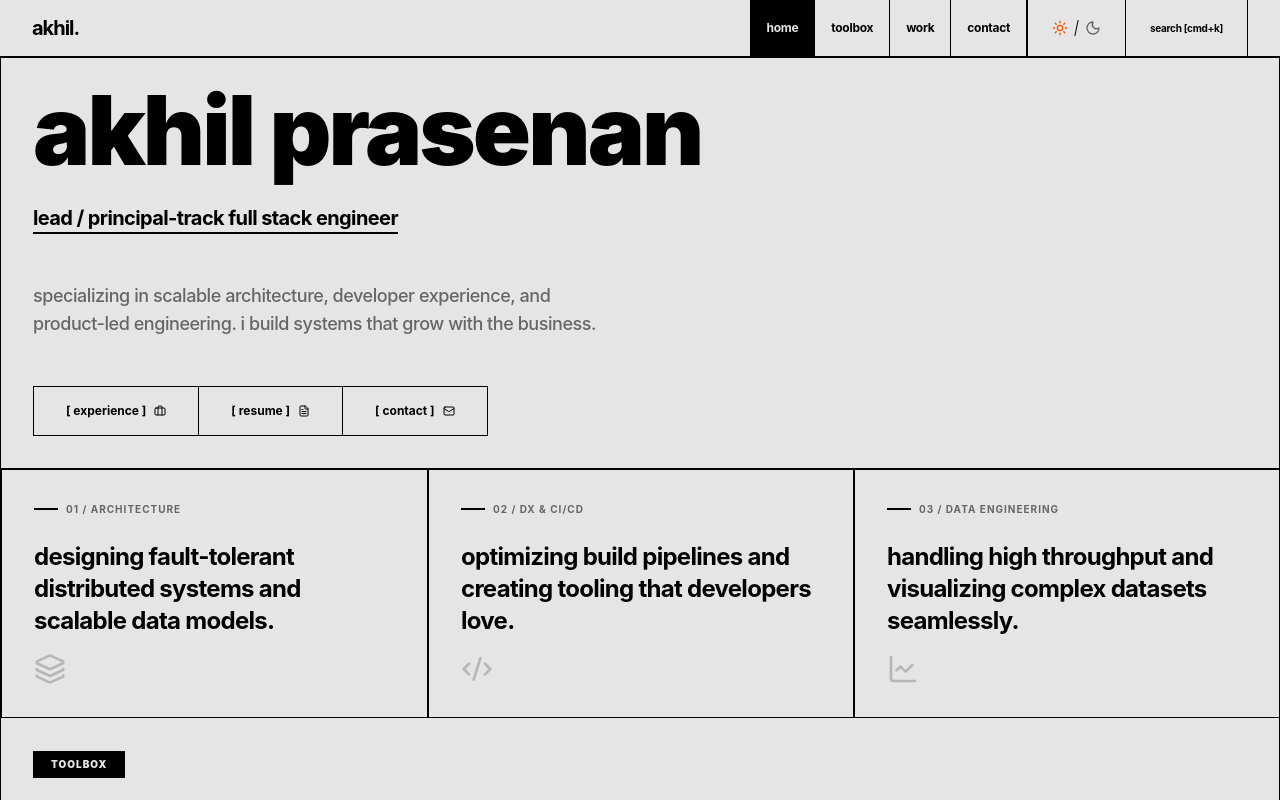
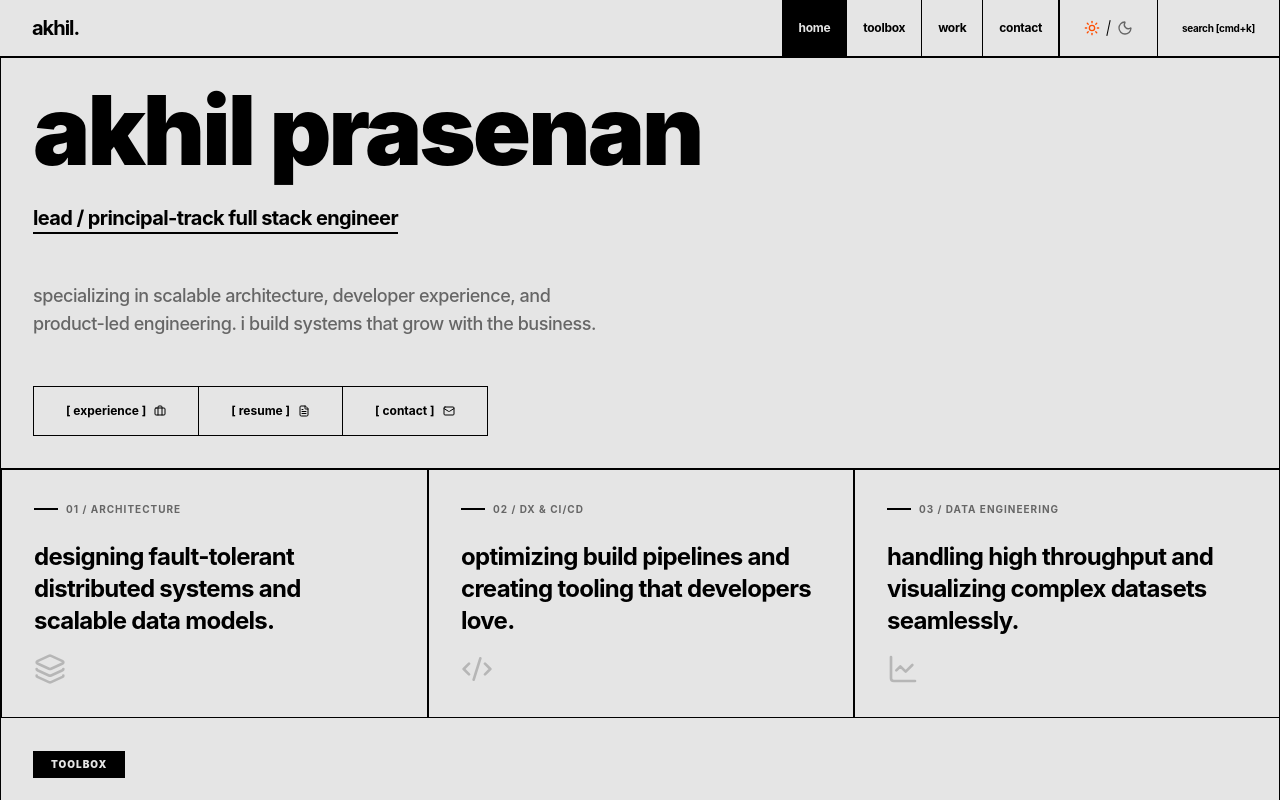
Before and after one commit to decodez/decodez.github.io, a React (Vite) app: page / in a window 1280 px wide. Shown: the top 800 px of the page. Built offline with nearby package versions, Linux system fonts and the light colour scheme.

Commit message:
style: make navbar and footer full-width to match industrial grid

```diff
--- a/src/components/Footer.tsx
+++ b/src/components/Footer.tsx
@@ -1,7 +1,7 @@
 export function Footer() {
   return (
     <footer className="border-t border-[var(--border-color)] py-12 bg-[var(--panel-bg)] transition-colors duration-500">
-      <div className="container mx-auto px-4 sm:px-8 flex flex-col sm:flex-row justify-between items-center gap-4">
+      <div className="flex flex-col sm:flex-row justify-between items-center gap-4 px-8">
         <span className="text-[10px] font-black uppercase tracking-widest text-[var(--text-muted)]">
           © {new Date().getFullYear()} akhil prasenan / technical record.
         </span>
--- a/src/components/NavBar.tsx
+++ b/src/components/NavBar.tsx
@@ -14,7 +14,7 @@ export function NavBar() {
 
   return (
     <nav className="sticky top-0 z-40 w-full border-b border-[var(--border-color)] bg-[var(--panel-bg)] transition-colors duration-500">
-      <div className="container mx-auto flex h-14 items-center justify-between px-4 sm:px-8">
+      <div className="flex h-14 items-center justify-between pl-8 pr-0">
         <Link to="/" className="text-xl font-bold tracking-tighter text-[var(--text-primary)]">
           akhil.
         </Link>
```
